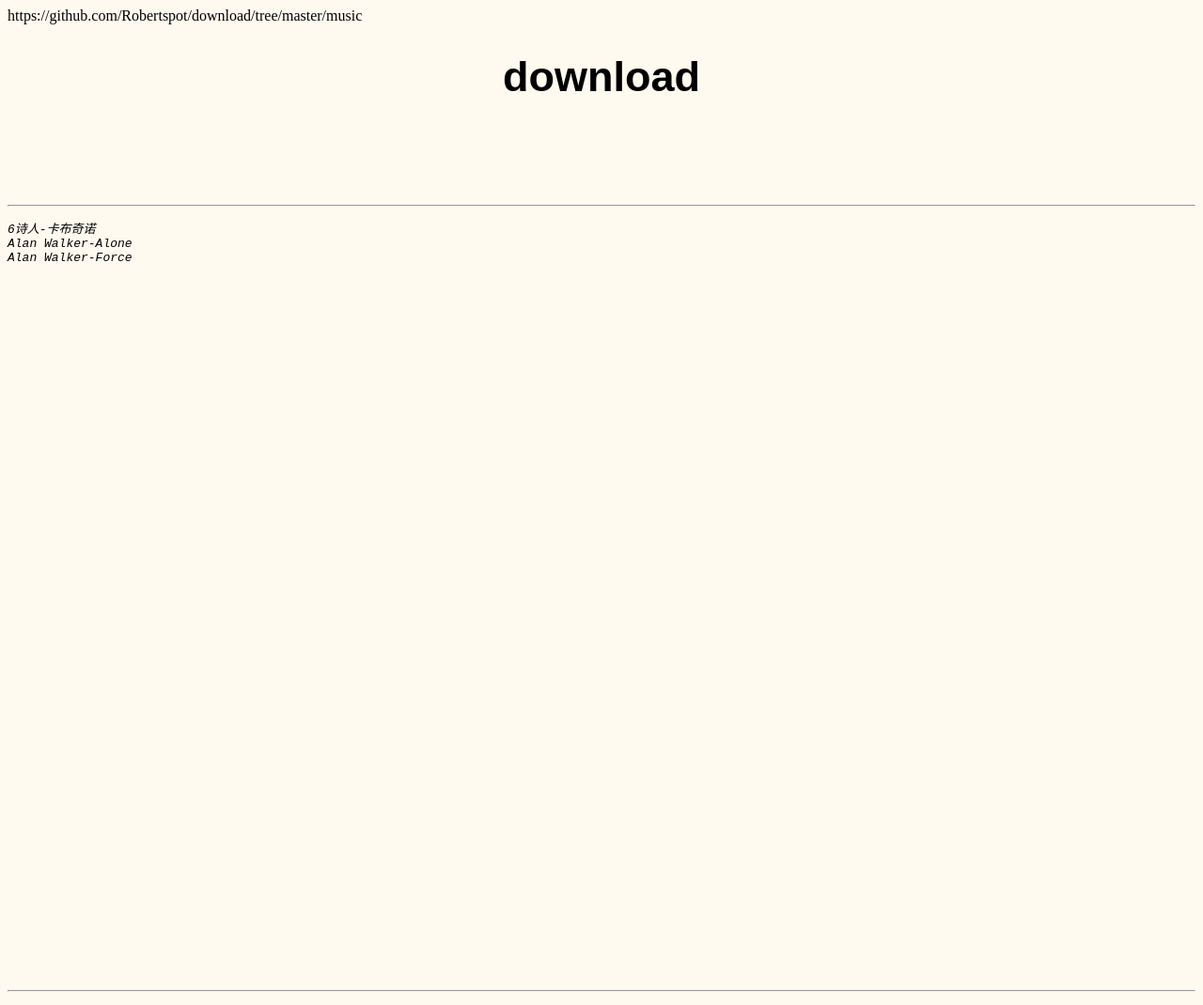
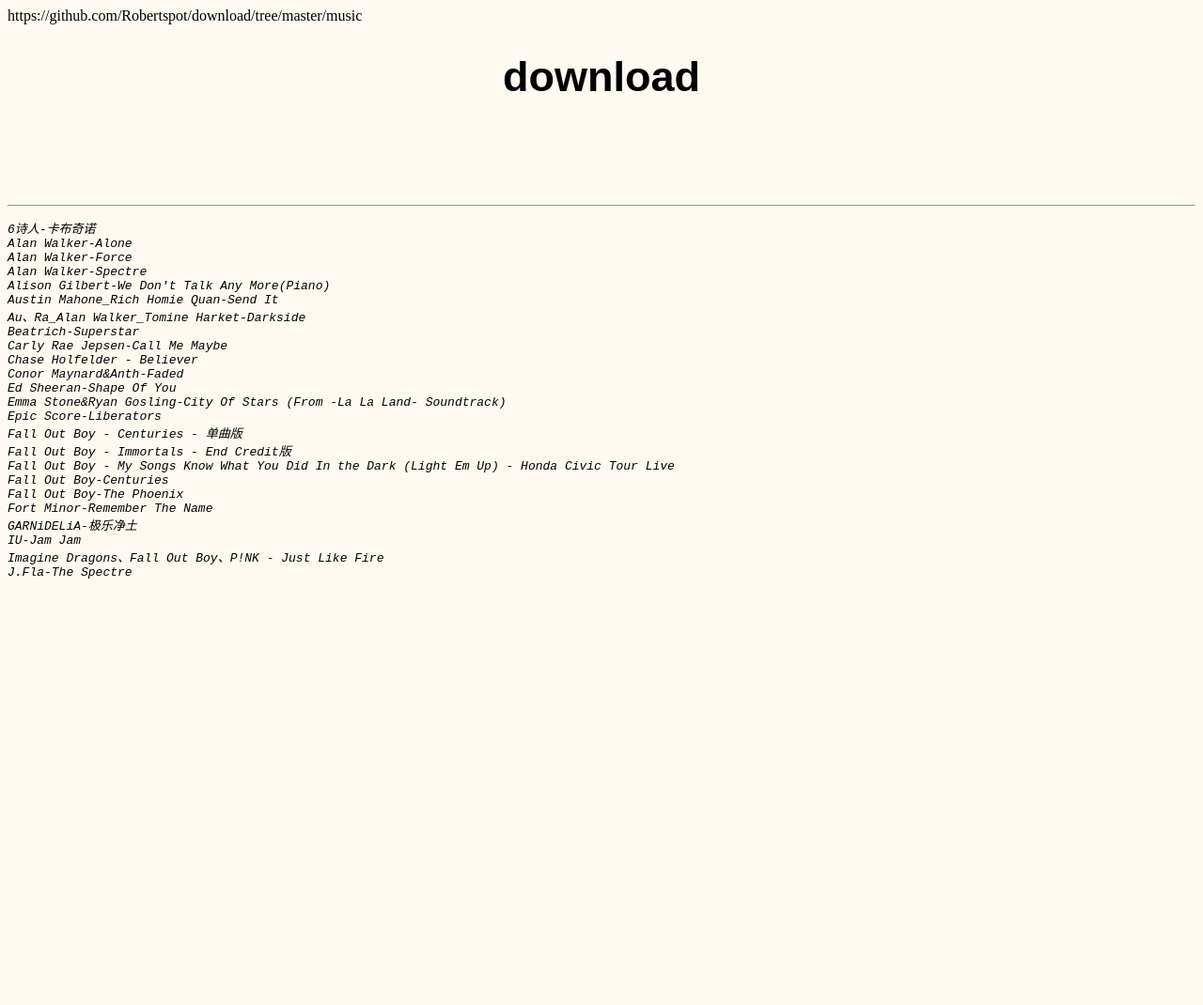
Before and after one commit to Robertspot/download, a plain HTML site: page index.html in a window 1280 px wide. Shown: the top 1070 px of the page at 94% size. Drawn offline with Linux system fonts and the light colour scheme.

Commit message:
Update index.html

```diff
--- a/index.html
+++ b/index.html
@@ -16,27 +16,27 @@
 <i><a href="https://raw.githubusercontent.com/Robertspot/download/master/music/6%E8%AF%97%E4%BA%BA-%E5%8D%A1%E5%B8%83%E5%A5%87%E8%AF%BA.mp3"></a>6诗人-卡布奇诺</i>
 <i><a href="https://raw.githubusercontent.com/Robertspot/download/master/music/Alan%20Walker-Alone.mp3"></a>Alan Walker-Alone</i>
 <i><a href="https://raw.githubusercontent.com/Robertspot/download/master/music/Alan%20Walker-Force.mp3"></a>Alan Walker-Force</i>
-<i><a href=""></a></i>
-<i><a href=""></a></i>
-<i><a href=""></a></i>
-<i><a href=""></a></i>
-<i><a href=""></a></i>
-<i><a href=""></a></i>
-<i><a href=""></a></i>
-<i><a href=""></a></i>
-<i><a href=""></a></i>
-<i><a href=""></a></i>
-<i><a href=""></a></i>
-<i><a href=""></a></i>
-<i><a href=""></a></i>
-<i><a href=""></a></i>
-<i><a href=""></a></i>
-<i><a href=""></a></i>
-<i><a href=""></a></i>
-<i><a href=""></a></i>
-<i><a href=""></a></i>
-<i><a href=""></a></i>
-<i><a href=""></a></i>
+<i><a href="https://raw.githubusercontent.com/Robertspot/download/master/music/Alan%20Walker-Spectre.mp3"></a>Alan Walker-Spectre</i>
+<i><a href="https://raw.githubusercontent.com/Robertspot/download/master/music/Alison%20Gilbert-We%20Don't%20Talk%20Any%20More(Piano).mp3"></a>Alison Gilbert-We Don't Talk Any More(Piano)</i>
+<i><a href="https://raw.githubusercontent.com/Robertspot/download/master/music/Austin%20Mahone_Rich%20Homie%20Quan-Send%20It.mp3"></a>Austin Mahone_Rich Homie Quan-Send It</i>
+<i><a href="https://raw.githubusercontent.com/Robertspot/download/master/music/Au%E3%80%81Ra_Alan%20Walker_Tomine%20Harket-Darkside.mp3"></a>Au、Ra_Alan Walker_Tomine Harket-Darkside</i>
+<i><a href="https://raw.githubusercontent.com/Robertspot/download/master/music/Beatrich-Superstar.mp3"></a>Beatrich-Superstar</i>
+<i><a href="https://raw.githubusercontent.com/Robertspot/download/master/music/Carly%20Rae%20Jepsen-Call%20Me%20Maybe.mp3"></a>Carly Rae Jepsen-Call Me Maybe</i>
+<i><a href="https://raw.githubusercontent.com/Robertspot/download/master/music/Chase%20Holfelder%20-%20Believer.mp3"></a>Chase Holfelder - Believer</i>
+<i><a href="https://raw.githubusercontent.com/Robertspot/download/master/music/Conor%20Maynard%26Anth-Faded.mp3"></a>Conor Maynard&Anth-Faded</i>
+<i><a href="https://raw.githubusercontent.com/Robertspot/download/master/music/Ed%20Sheeran-Shape%20Of%20You.mp3"></a>Ed Sheeran-Shape Of You</i>
+<i><a href="https://raw.githubusercontent.com/Robertspot/download/master/music/Emma%20Stone%26Ryan%20Gosling-City%20Of%20Stars%20(From%20-La%20La%20Land-%20Soundtrack).mp3"></a>Emma Stone&Ryan Gosling-City Of Stars (From -La La Land- Soundtrack)</i>
+<i><a href="https://raw.githubusercontent.com/Robertspot/download/master/music/Epic%20Score-Liberators.mp3"></a>Epic Score-Liberators</i>
+<i><a href="https://raw.githubusercontent.com/Robertspot/download/master/music/Fall%20Out%20Boy%20-%20Centuries%20-%20%E5%8D%95%E6%9B%B2%E7%89%88.mp3"></a>Fall Out Boy - Centuries - 单曲版</i>
+<i><a href="https://raw.githubusercontent.com/Robertspot/download/master/music/Fall%20Out%20Boy%20-%20Immortals%20-%20End%20Credit%E7%89%88.mp3"></a>Fall Out Boy - Immortals - End Credit版</i>
+<i><a href="https://raw.githubusercontent.com/Robertspot/download/master/music/Fall%20Out%20Boy%20-%20My%20Songs%20Know%20What%20You%20Did%20In%20the%20Dark%20(Light%20Em%20Up)%20-%20Honda%20Civic%20Tour%20Live.mp3"></a>Fall Out Boy - My Songs Know What You Did In the Dark (Light Em Up) - Honda Civic Tour Live</i>
+<i><a href="https://raw.githubusercontent.com/Robertspot/download/master/music/Fall%20Out%20Boy-Centuries.mp3"></a>Fall Out Boy-Centuries</i>
+<i><a href="https://raw.githubusercontent.com/Robertspot/download/master/music/Fall%20Out%20Boy-The%20Phoenix.mp3"></a>Fall Out Boy-The Phoenix</i>
+<i><a href="https://raw.githubusercontent.com/Robertspot/download/master/music/Fort%20Minor-Remember%20The%20Name.mp3"></a>Fort Minor-Remember The Name</i>
+<i><a href="https://raw.githubusercontent.com/Robertspot/download/master/music/GARNiDELiA-%E6%9E%81%E4%B9%90%E5%87%80%E5%9C%9F.mp3"></a>GARNiDELiA-极乐净土</i>
+<i><a href="https://raw.githubusercontent.com/Robertspot/download/master/music/IU-Jam%20Jam.mp3"></a>IU-Jam Jam</i>
+<i><a href="https://raw.githubusercontent.com/Robertspot/download/master/music/Imagine%20Dragons%E3%80%81Fall%20Out%20Boy%E3%80%81P!NK%20-%20Just%20Like%20Fire.mp3"></a>Imagine Dragons、Fall Out Boy、P!NK - Just Like Fire</i>
+<i><a href="https://raw.githubusercontent.com/Robertspot/download/master/music/J.Fla-The%20Spectre.mp3"></a>J.Fla-The Spectre</i>
 <i><a href=""></a></i>
 <i><a href=""></a></i>
 <i><a href=""></a></i>
```
